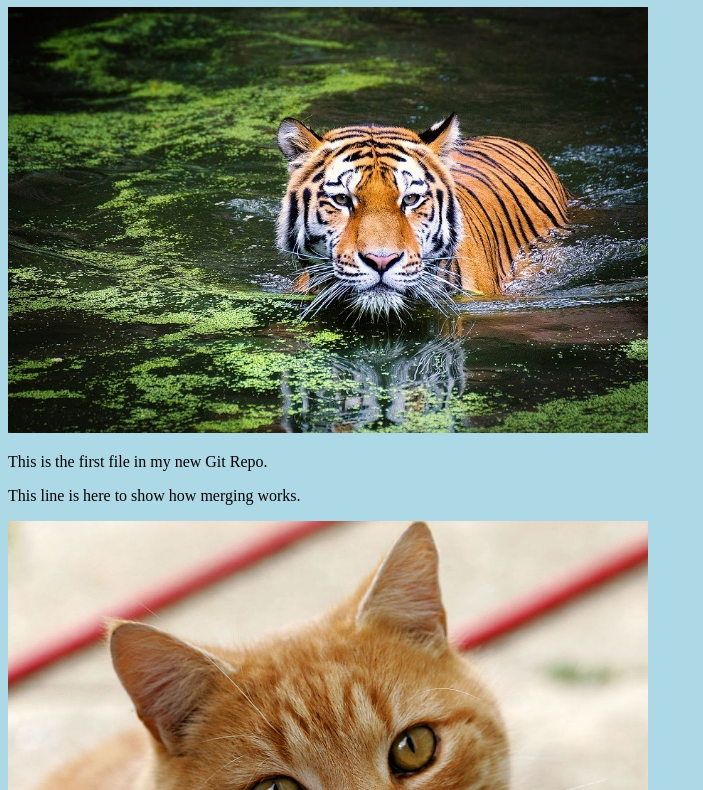
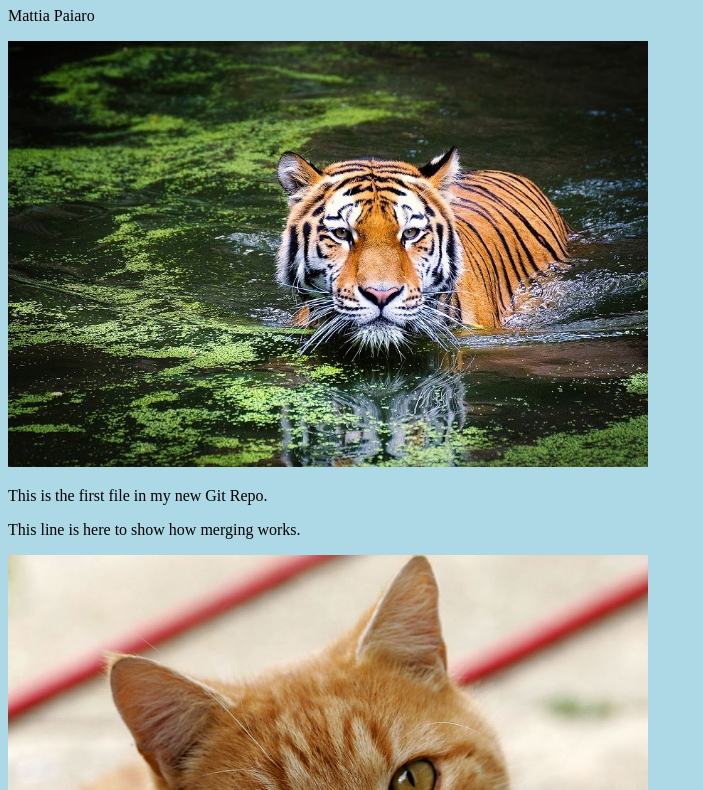
Before and after one commit to PaiaroMattia/PaiaroMattia.github.io, a plain HTML site: page index.html in a window 1280 px wide. Shown: the part 73-863 px from the top of the page, without its empty margins (0-703 px from the left). Drawn offline with Linux system fonts and the light colour scheme.

Commit message:
Update index.html

```diff
--- a/index.html
+++ b/index.html
@@ -7,6 +7,7 @@
 <body>
 
 <h1>Hello world!</h1>
+  <p>Mattia Paiaro</p>
 <div><img src="img_hello_world.jpg" alt="Hello World from Space" style="width:100%;max-width:640px"></div>
 <p>This is the first file in my new Git Repo.</p>
 <p>This line is here to show how merging works.</p>
```
